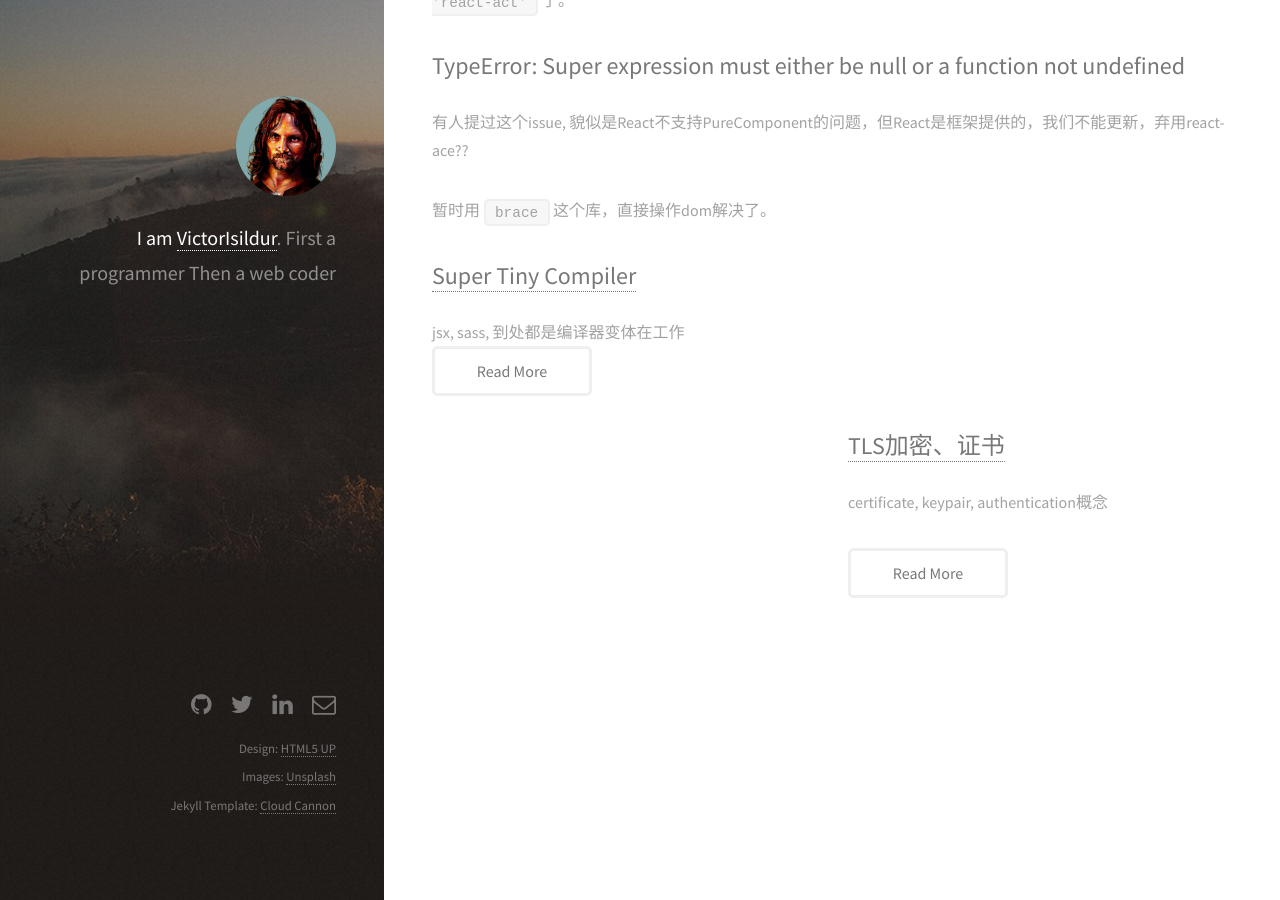
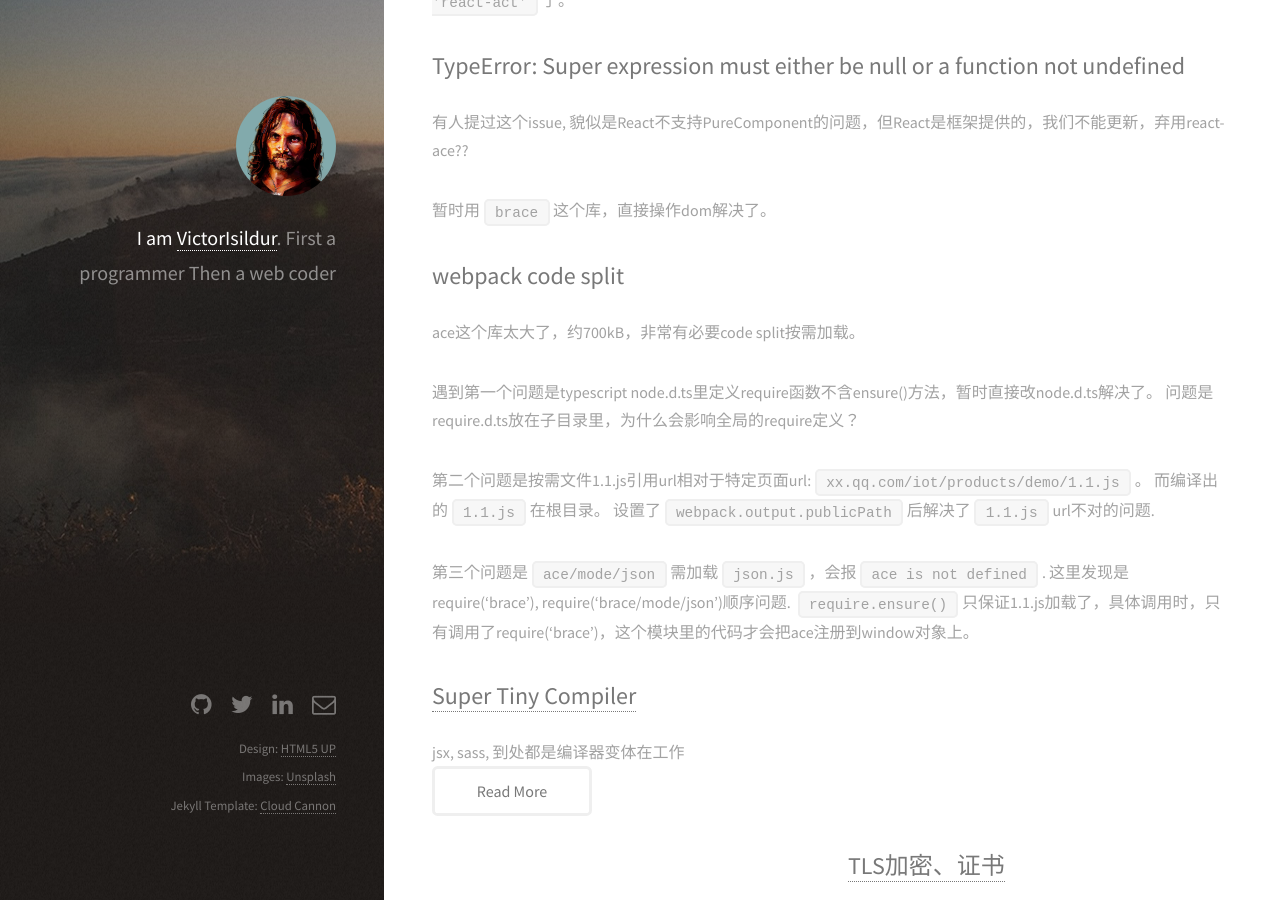
Before and after one commit to victorisildur/victorisildur.github.io, a Jekyll site: the page built from _posts/2016-09-26-typescript.markdown, in a window 1280 px wide and 900 px high, scrolled down 5534 px. Built offline with Jekyll 4.4.1, drawn with Linux system fonts in a browser that asks for light colours; Markdown is read by kramdown in place of the engine named in the settings.

Commit message:
webpack code split

````diff
--- a/_posts/2016-09-26-typescript.markdown
+++ b/_posts/2016-09-26-typescript.markdown
@@ -181,3 +181,18 @@ workflowReducer收到这个action后，workflowState根据trigger做出跃迁，
 有人提过这个issue, 貌似是React不支持PureComponent的问题，但React是框架提供的，我们不能更新，弃用react-ace??
 
 暂时用```brace```这个库，直接操作dom解决了。
+
+## webpack code split
+
+ace这个库太大了，约700kB，非常有必要code split按需加载。
+
+遇到第一个问题是typescript node.d.ts里定义require函数不含ensure()方法，暂时直接改node.d.ts解决了。
+问题是require.d.ts放在子目录里，为什么会影响全局的require定义？
+
+第二个问题是按需文件1.1.js引用url相对于特定页面url:`xx.qq.com/iot/products/demo/1.1.js`。
+而编译出的`1.1.js`在根目录。
+设置了`webpack.output.publicPath`后解决了`1.1.js`url不对的问题.
+
+第三个问题是`ace/mode/json`需加载`json.js`，会报`ace is not defined`.
+这里发现是require('brace'), require('brace/mode/json')顺序问题.
+`require.ensure()`只保证1.1.js加载了，具体调用时，只有调用了require('brace')，这个模块里的代码才会把ace注册到window对象上。
````
